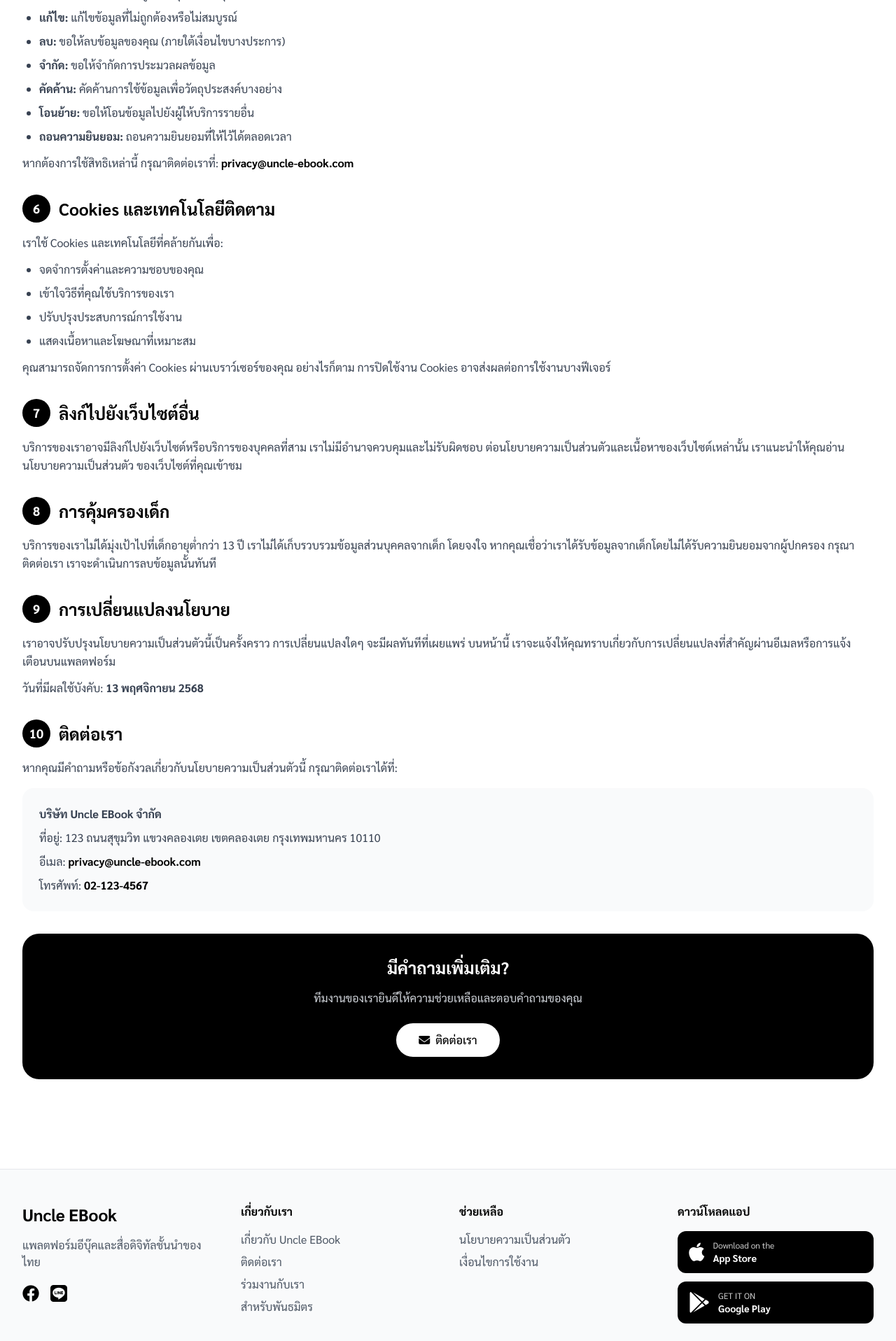
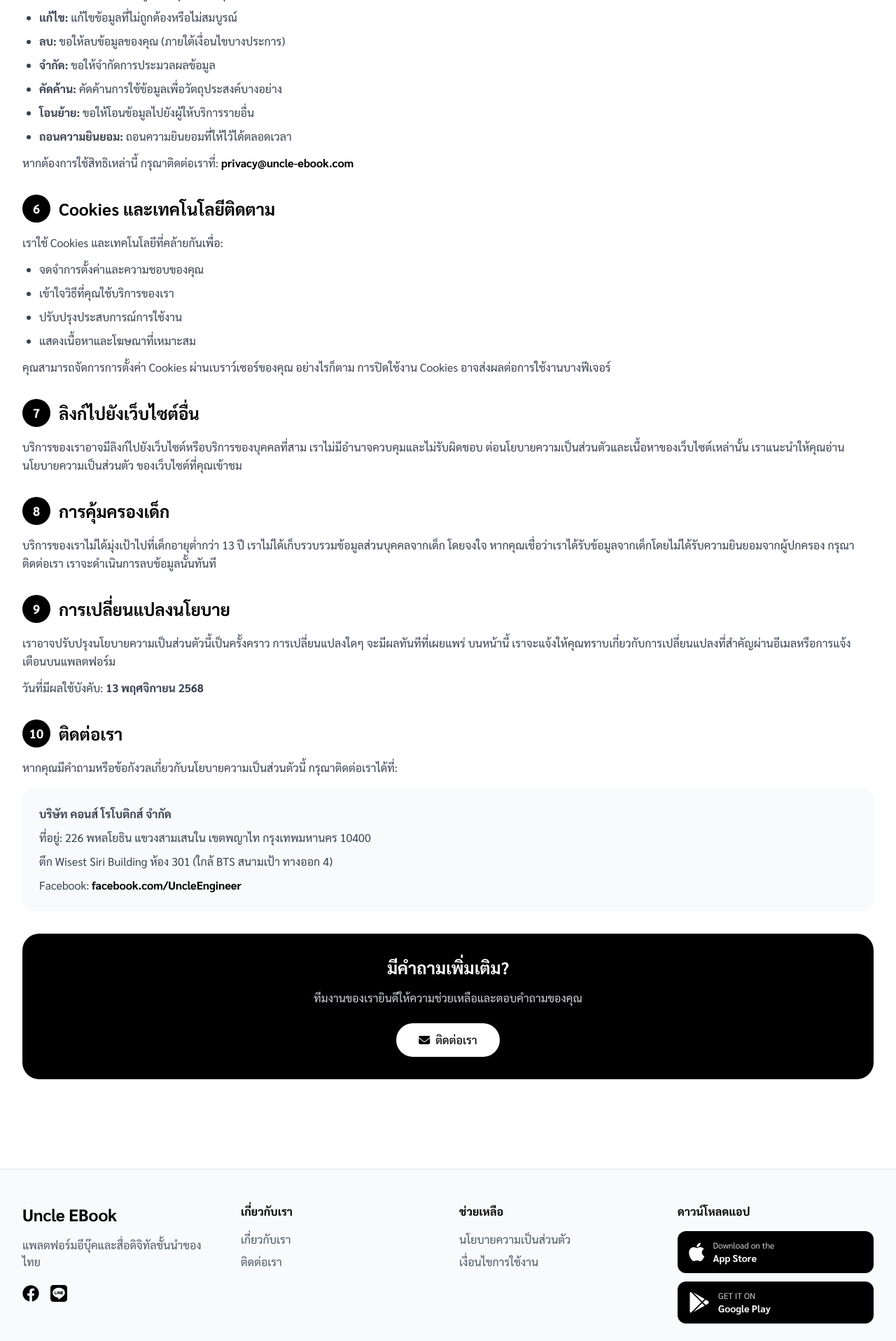
Before and after one commit to Thitphavanh/Uncle-Engineer-E-Book, a Django app: page /privacy-policy/ in a window 1280 px wide. Shown: the part 2244-4160 px from the top of the page at 70% size. Run offline with Django 5.2, Linux system fonts and the light colour scheme; some libraries are stand-ins or nearby versions.

Commit message:
refactor: streamline footer navigation by renaming 'About' link and removing 'Careers' and 'Partners' links.

```diff
--- a/templates/base.html
+++ b/templates/base.html
@@ -241,10 +241,10 @@
                 <div>
                     <h4 class="font-bold mb-4">เกี่ยวกับเรา</h4>
                     <ul class="space-y-2 text-gray-600">
-                        <li><a href="{% url 'about' %}" class="hover:text-black transition">เกี่ยวกับ Uncle EBook</a></li>
+                        <li><a href="{% url 'about' %}" class="hover:text-black transition">เกี่ยวกับเรา</a></li>
                         <li><a href="{% url 'contact' %}" class="hover:text-black transition">ติดต่อเรา</a></li>
-                        <li><a href="{% url 'careers' %}" class="hover:text-black transition">ร่วมงานกับเรา</a></li>
-                        <li><a href="{% url 'partners' %}" class="hover:text-black transition">สำหรับพันธมิตร</a></li>
+                        <!-- <li><a href="{% url 'careers' %}" class="hover:text-black transition">ร่วมงานกับเรา</a></li>
+                        <li><a href="{% url 'partners' %}" class="hover:text-black transition">สำหรับพันธมิตร</a></li> -->
                     </ul>
                 </div>
 
--- a/templates/pages/privacy-policy.html
+++ b/templates/pages/privacy-policy.html
@@ -19,7 +19,7 @@
         <div class="bg-gray-50 rounded-3xl p-8 mb-8">
             <h2 class="text-2xl font-bold mb-4">บทนำ</h2>
             <p class="text-gray-700 leading-relaxed">
-                บริษัท Uncle EBook จำกัด ("เรา", "ของเรา" หรือ "Uncle EBook") ให้ความสำคัญกับความเป็นส่วนตัวของผู้ใช้งาน
+                บริษัท คอนส์ โรโบติกส์ จำกัด ("เรา", "ของเรา" หรือ "Uncle EBook") ให้ความสำคัญกับความเป็นส่วนตัวของผู้ใช้งาน
                 นโยบายความเป็นส่วนตัวนี้อธิบายถึงวิธีการที่เราเก็บรวบรวม ใช้งาน เปิดเผย และปกป้องข้อมูลส่วนบุคคลของคุณ
                 เมื่อคุณใช้บริการของเรา รวมถึงเว็บไซต์และแอปพลิเคชันมือถือ
             </p>
@@ -225,10 +225,10 @@
                     หากคุณมีคำถามหรือข้อกังวลเกี่ยวกับนโยบายความเป็นส่วนตัวนี้ กรุณาติดต่อเราได้ที่:
                 </p>
                 <div class="bg-gray-50 rounded-2xl p-6 space-y-2">
-                    <p><strong>บริษัท Uncle EBook จำกัด</strong></p>
-                    <p>ที่อยู่: 123 ถนนสุขุมวิท แขวงคลองเตย เขตคลองเตย กรุงเทพมหานคร 10110</p>
-                    <p>อีเมล: <a href="mailto:privacy@uncle-ebook.com" class="text-black font-bold hover:underline">privacy@uncle-ebook.com</a></p>
-                    <p>โทรศัพท์: <a href="tel:+6621234567" class="text-black font-bold hover:underline">02-123-4567</a></p>
+                    <p><strong>บริษัท คอนส์ โรโบติกส์ จำกัด</strong></p>
+                    <p>ที่อยู่: 226 พหลโยธิน แขวงสามเสนใน เขตพญาไท กรุงเทพมหานคร 10400</p>
+                    <p>ตึก Wisest Siri Building ห้อง 301 (ใกล้ BTS สนามเป้า ทางออก 4)</p>
+                    <p>Facebook: <a href="https://www.facebook.com/UncleEngineer" target="_blank" class="text-black font-bold hover:underline">facebook.com/UncleEngineer</a></p>
                 </div>
             </div>
         </div>
```
Also changed, not shown: templates/pages/terms-of-service.html (+5 -5 lines).
